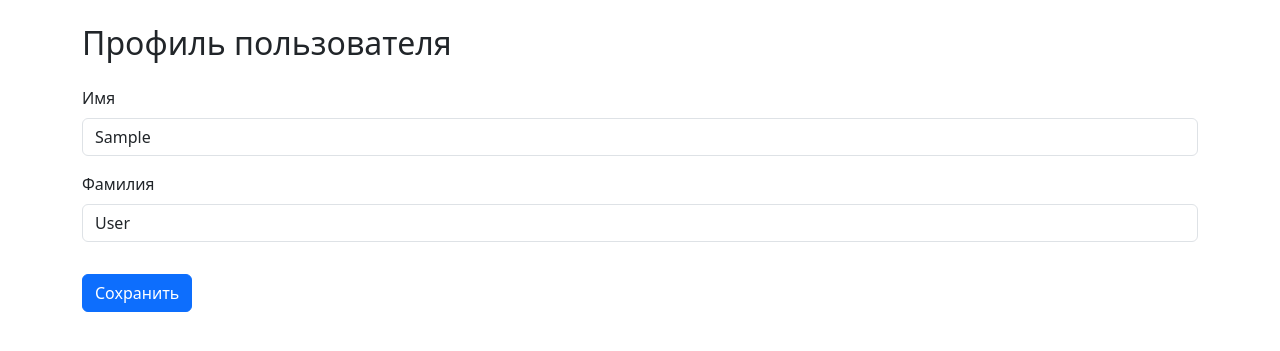
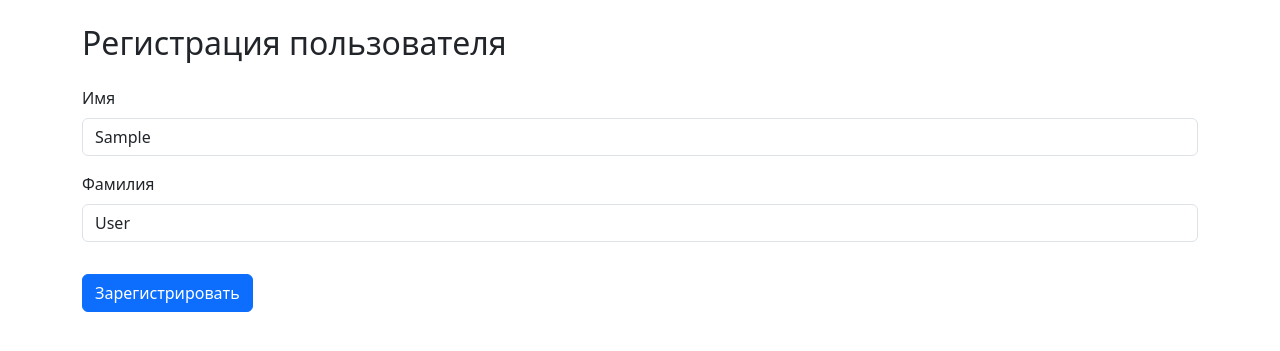
Before and after one commit to Grimmlok626/python-project-52, a Django app: page /users/1/update/ in a window 1280 px wide. Shown: the part 136-487 px from the top of the page. Run offline with Django 4.2, Linux system fonts and the light colour scheme; the visitor is signed in with stand-in values (Sample User, id 1); data comes from the database, SQL or seed files in the repository; some libraries are stand-ins or nearby versions.

Commit message:
Понеслись эксперименты 7

```diff
--- a/task_manager/templates/users/user_form.html
+++ b/task_manager/templates/users/user_form.html
@@ -2,10 +2,10 @@
 {% load django_bootstrap5 %}
 
 {% block content %}
-<h2 class="mb-4">Профиль пользователя</h2>
+<h2 class="mb-4">Регистрация пользователя</h2>
 <form method="post">
     {% csrf_token %}
     {% bootstrap_form form %}
-    <button type="submit" class="btn btn-primary mt-3">Сохранить</button>
+    <button type="submit" class="btn btn-primary mt-3">Зарегистрировать</button>
 </form>
 {% endblock %}
--- a/task_manager/urls.py
+++ b/task_manager/urls.py
@@ -2,7 +2,6 @@ from django.urls import path, include
 from django.contrib import admin
 from django.contrib.auth import views as auth_views
 from task_manager import views
-from .views import home, RegisterView
 
 urlpatterns = [
     path('admin/', admin.site.urls),
@@ -10,7 +9,6 @@ urlpatterns = [
     path('login/', auth_views.LoginView.as_view(template_name='registration/login.html'), name='login'),
     path('logout/', auth_views.LogoutView.as_view(next_page='home'), name='logout'),
     path('tasks/', include('task_manager.tasks.urls')),
-    path('register/', RegisterView.as_view(), name='register'),
     path('statuses/', include('task_manager.statuses.urls')),
     path('labels/', include('task_manager.labels.urls')),
     path('', views.home, name='home'),
--- a/task_manager/users/views.py
+++ b/task_manager/users/views.py
@@ -4,27 +4,27 @@ from django.views.generic import ListView, CreateView, UpdateView, DeleteView
 from django.urls import reverse_lazy
 from django.contrib import messages
 
-# выводит список всех пользователей
+from .forms import RegisterForm
+
+
 class UserListView(ListView):
     model = User
     template_name = 'users/user_list.html'
     context_object_name = 'users'
 
-# регистрация нового пользователя
+
 class UserCreateView(CreateView):
     model = User
-    fields = ['username', 'first_name', 'last_name', 'password']
+    form_class = RegisterForm
     template_name = 'users/user_form.html'
     success_url = reverse_lazy('login')
 
     def form_valid(self, form):
-        user = form.save(commit=False)
-        user.set_password(self.request.POST['password'])
-        user.save()
+        self.object = form.save()
         messages.success(self.request, 'Пользователь успешно зарегистрирован')
         return super().form_valid(form)
 
-# редактирование профиля
+
 class UserUpdateView(LoginRequiredMixin, UserPassesTestMixin, UpdateView):
     model = User
     fields = ['first_name', 'last_name']
@@ -32,21 +32,19 @@ class UserUpdateView(LoginRequiredMixin, UserPassesTestMixin, UpdateView):
     success_url = reverse_lazy('users:list')
 
     def test_func(self):
-        # редактировать может только сам пользователь
         return self.request.user == self.get_object()
 
     def handle_no_permission(self):
         messages.error(self.request, 'У вас нет прав для изменения')
         return super().handle_no_permission()
 
-# удаление пользователя
+
 class UserDeleteView(LoginRequiredMixin, UserPassesTestMixin, DeleteView):
     model = User
     template_name = 'users/user_confirm_delete.html'
     success_url = reverse_lazy('users:list')
 
     def test_func(self):
-        # удалить может только сам пользователь
         return self.request.user == self.get_object()
 
     def handle_no_permission(self):
```
Also changed, not shown: task_manager/views.py (+0 -11 lines).
